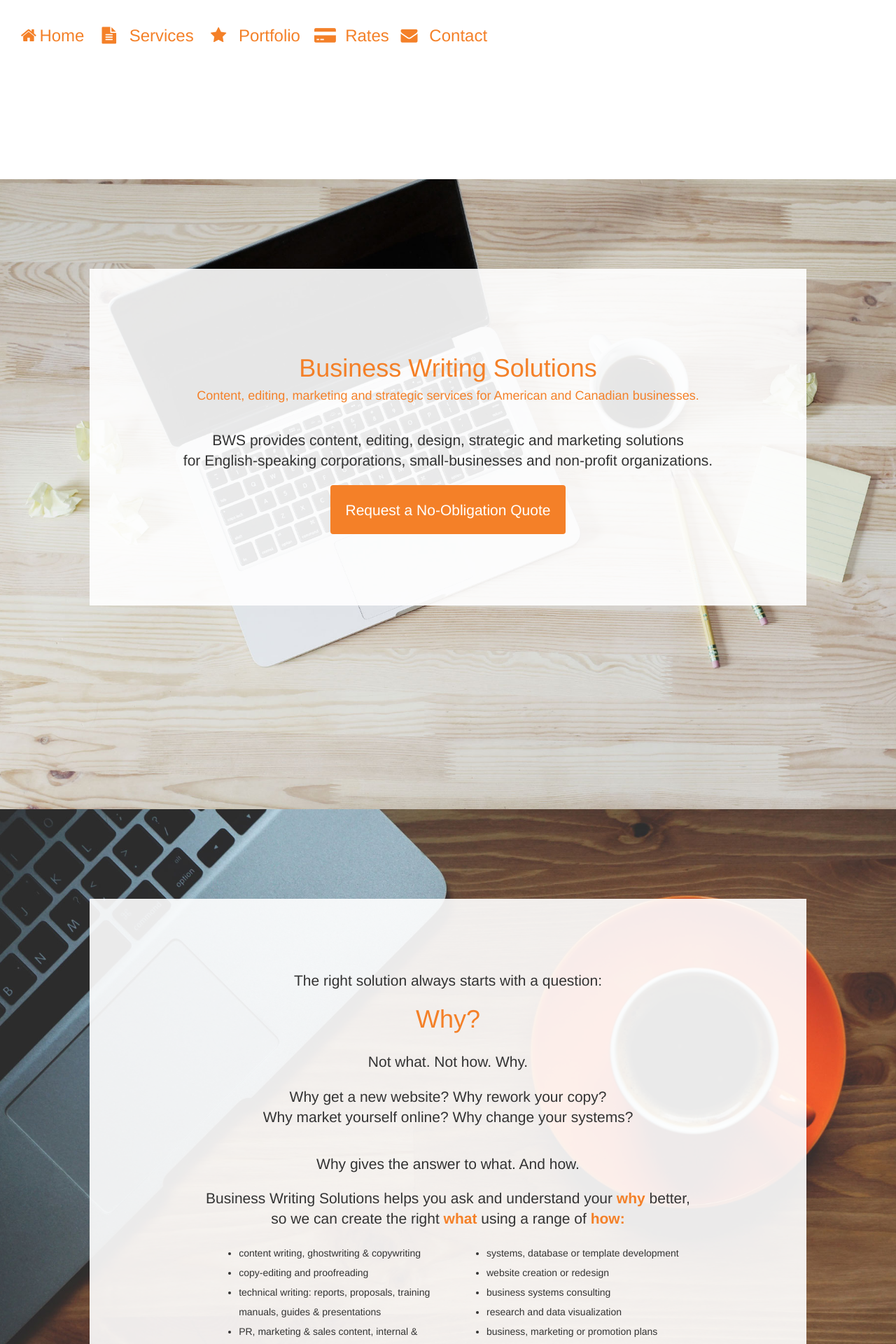
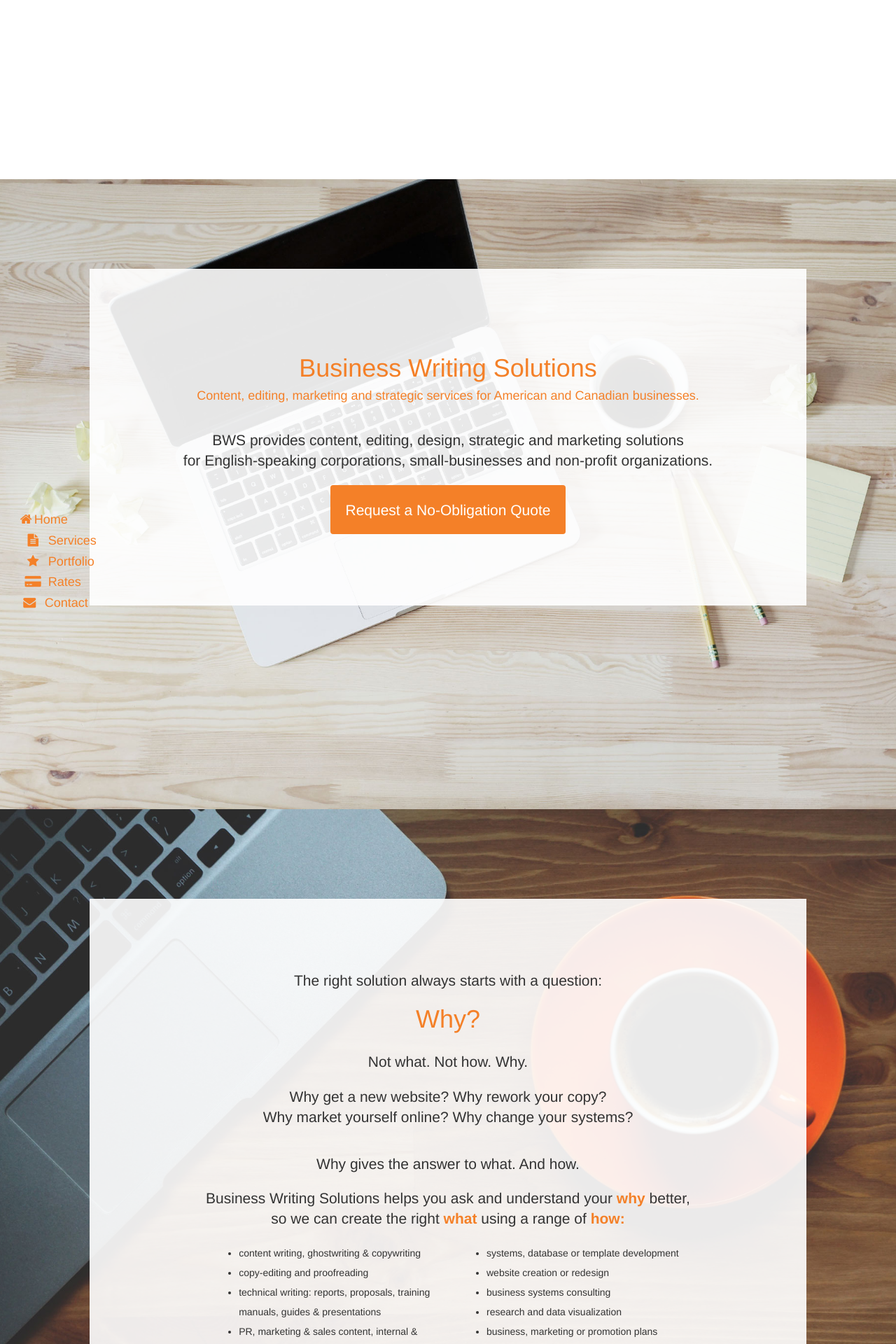
Before and after one commit to kaiewiggins/businesswriting, a Jekyll site: the page built from index.html, in a window 1280 px wide. Shown: the top 1920 px of the page at 70% size. Built offline with Jekyll 4.4.1, drawn with Linux system fonts in a browser that asks for light colours; nearby versions of some CDN libraries.

Commit message:
Update default.html
revert to side menu

```diff
--- a/_layouts/default.html
+++ b/_layouts/default.html
@@ -17,8 +17,12 @@
 </head>
 <body><!--floating menu bar-->
 			<div class="container-fluid" style="width: 103%; margin: 0% -1.5%; background-color: rgba(255,255,255,0.9); padding: 10%;">
-		<div style="position: fixed; top: 2%; left: 2%; z-index: 1;">
-<h3><a href="#" style="color: #f48028;"><i class="fa fa-home fa-fw" padding: 10%;"></i>Home</a> &nbsp; <a href="#aboutservices" style="color: #f48028;"><i class="fa fa-file-text fa-fw" padding: 10%;"></i>&nbsp; Services</a> &nbsp; <a href="#portfolioprojects" style="color: #f48028;"><i class="fa fa-star fa-fw" padding: 10%;"></i>&nbsp; Portfolio</a> &nbsp; <a href="#quoterates" style="color: #f48028;"><i class="fa fa-credit-card-alt fa-fw" padding: 10%;"></i>&nbsp; Rates</a> &nbsp;<a href="#contactme" style="color: #f48028;"><i class="fa fa-envelope fa-fw" padding: 10%;"></i>&nbsp; Contact</a></h3>
+		<div style="position: fixed; bottom: 2%; left: 2%; z-index: 1;">
+<h4><a href="#" style="color: #f48028;"><i class="fa fa-home fa-fw" padding: 10%;"></i>Home</a></h4>
+			<h4> &nbsp; <a href="#aboutservices" style="color: #f48028;"><i class="fa fa-file-text fa-fw" padding: 10%;"></i>&nbsp; Services</a></h4>
+			<h4> &nbsp; <a href="#portfolioprojects" style="color: #f48028;"><i class="fa fa-star fa-fw" padding: 10%;"></i>&nbsp; Portfolio</a></h4>
+			<h4> &nbsp; <a href="#quoterates" style="color: #f48028;"><i class="fa fa-credit-card-alt fa-fw" padding: 10%;"></i>&nbsp; Rates</a></h4>
+			<h4> &nbsp;<a href="#contactme" style="color: #f48028;"><i class="fa fa-envelope fa-fw" padding: 10%;"></i>&nbsp; Contact</a></h4>
 		</div><!--end fixed-->
 	</div>
     {{content}}<!--all unique page content-->
```
